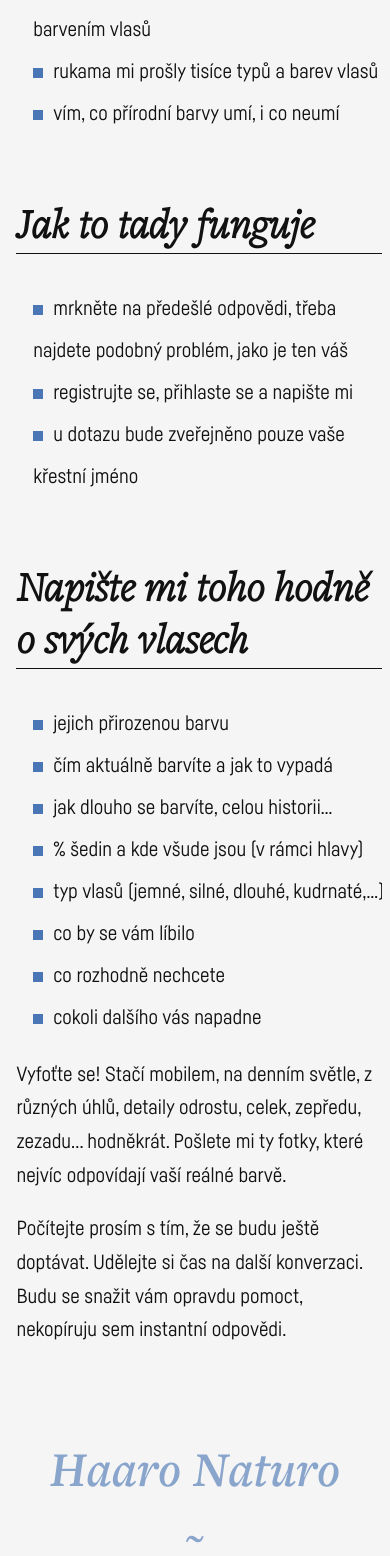
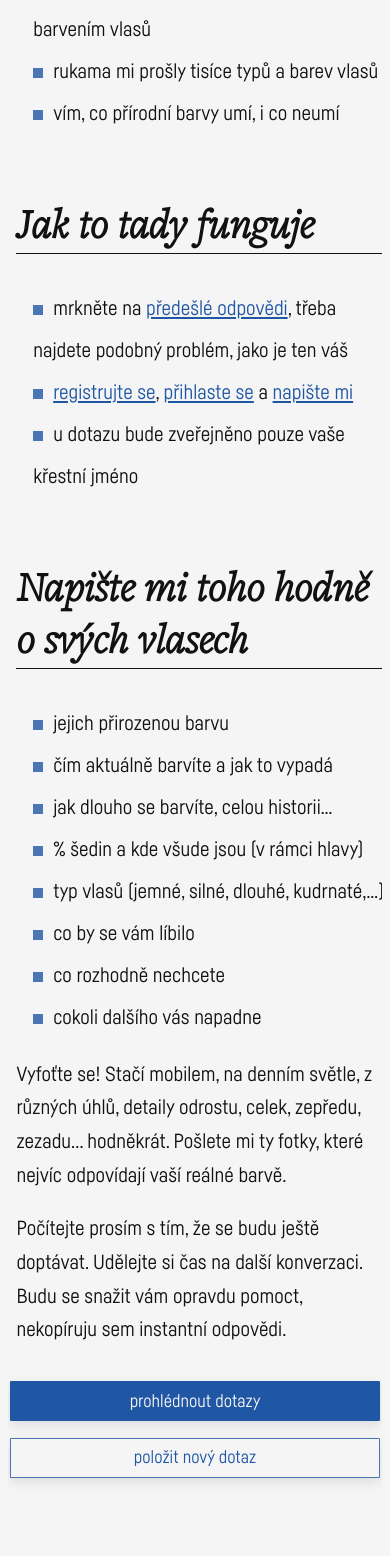
Before and after one commit to sanejul/online-poradna, a React (Create React App) app in the folder online-poradna/: page / in a window 390 px wide. Shown: the part 1147-2703 px from the top of the page. Built offline with nearby package versions, Linux system fonts and the light colour scheme; no server answers.

Commit message:
smaller styles fix

```diff
--- a/online-poradna/public/index.html
+++ b/online-poradna/public/index.html
@@ -3,7 +3,7 @@
 <head>
   <meta charset="utf-8" />
   <meta name="viewport" content="width=device-width, initial-scale=1.0, maximum-scale=1.0, user-scalable=no">
-  <meta name="theme-color" content="#2057a5" />
+  <meta name="theme-color" content="#F5F5F5FF" />
   <meta name="background_color" content="#F5F5F5FF" />
 
   <link rel="icon" href="/favicon.png" />
--- a/online-poradna/src/components/footer/footer.module.css
+++ b/online-poradna/src/components/footer/footer.module.css
@@ -109,7 +109,6 @@
         align-items: center;
         justify-content: center;
         font-size: 2rem;
-        color: var(--blue) !important;
         opacity: 0.5;
     }
 
@@ -117,6 +116,7 @@
         font-size: 3rem;
         font-weight: 500;
         margin: 5rem 0 10rem 0;
+        color: var(--blue) !important;
     }
 }
 
--- a/online-poradna/src/pages/home-page.module.css
+++ b/online-poradna/src/pages/home-page.module.css
@@ -65,6 +65,11 @@
     line-height: 2.5rem;
     position: relative;
     padding-left: 1rem;
+}
+
+.infoContainer a {
+    font-size: 1.2rem;
+    color: var(--blue);
 }
 
 .infoContainer li::before {
--- a/online-poradna/src/pages/home-page.tsx
+++ b/online-poradna/src/pages/home-page.tsx
@@ -86,8 +86,11 @@ const HomePage = () => {
 
             <div className={styles.textContainer}>
               <ul>
-                <li>mrkněte na předešlé odpovědi, třeba najdete podobný problém, jako je ten váš</li>
-                <li>registrujte se, přihlaste se a napište mi</li>
+                <li>mrkněte na <Link to='/vsechny-dotazy'>předešlé odpovědi</Link>, třeba najdete podobný problém, jako
+                  je ten váš
+                </li>
+                <li><Link to='/registrace'>registrujte se</Link>, <Link to='/prihlaseni'>přihlaste se</Link> a <Link
+                  to='/novy-dotaz'>napište mi</Link></li>
                 <li>u dotazu bude zveřejněno pouze vaše křestní jméno</li>
               </ul>
             </div>
@@ -118,6 +121,13 @@ const HomePage = () => {
                 pomoct, nekopíruju sem instantní odpovědi.</p>
             </div>
           </div>
+
+          {isMobile && (
+            <div className={styles.buttonsContainer}>
+              <Link to="/vsechny-dotazy"><Button type={'button'} variant={'primary'}>Prohlédnout dotazy</Button></Link>
+              <Link to="/novy-dotaz"><Button type={'button'} variant={'secondary'}>Položit nový dotaz</Button></Link>
+            </div>
+          )}
         </div>
       </div>
 
```
